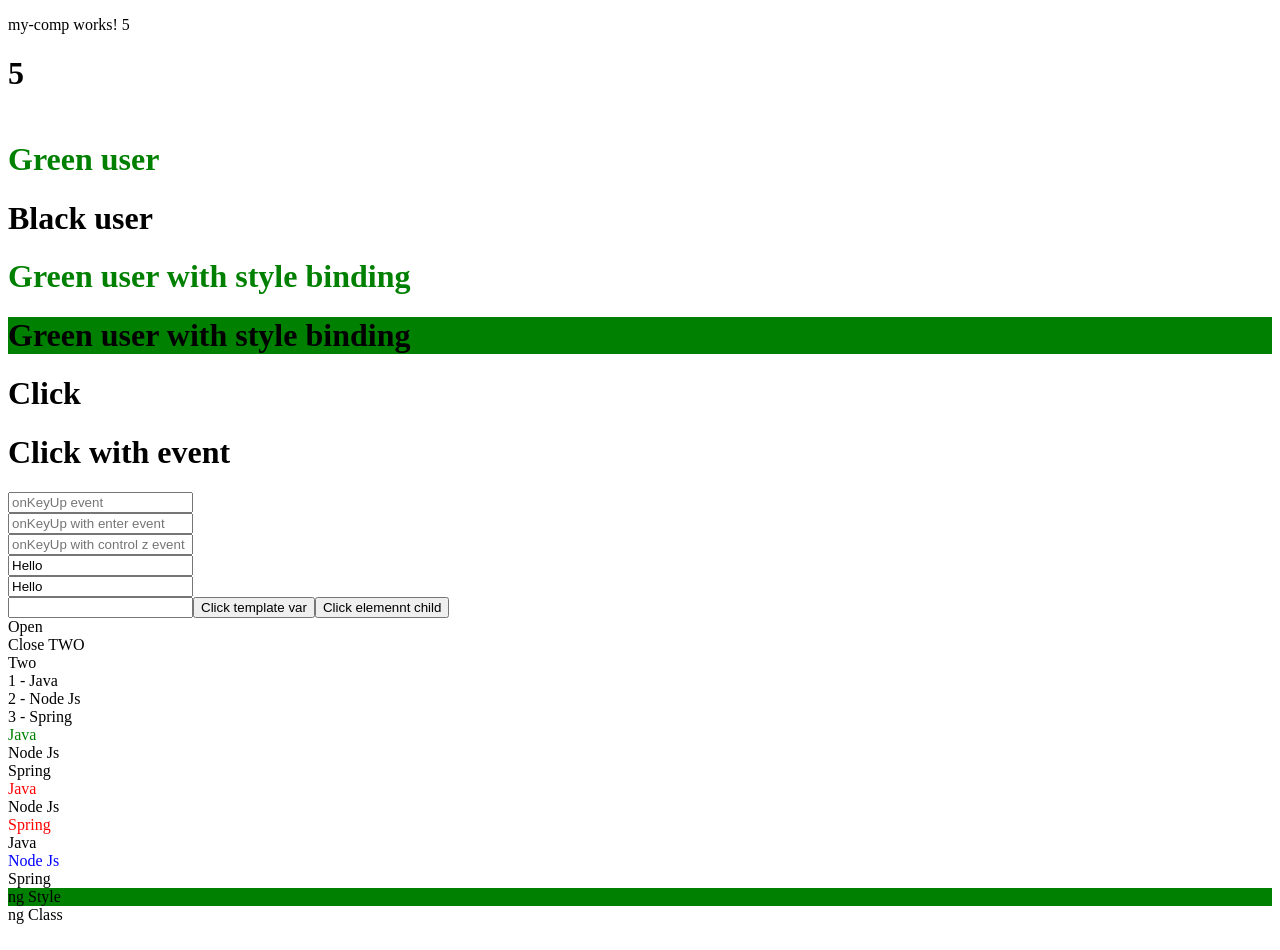
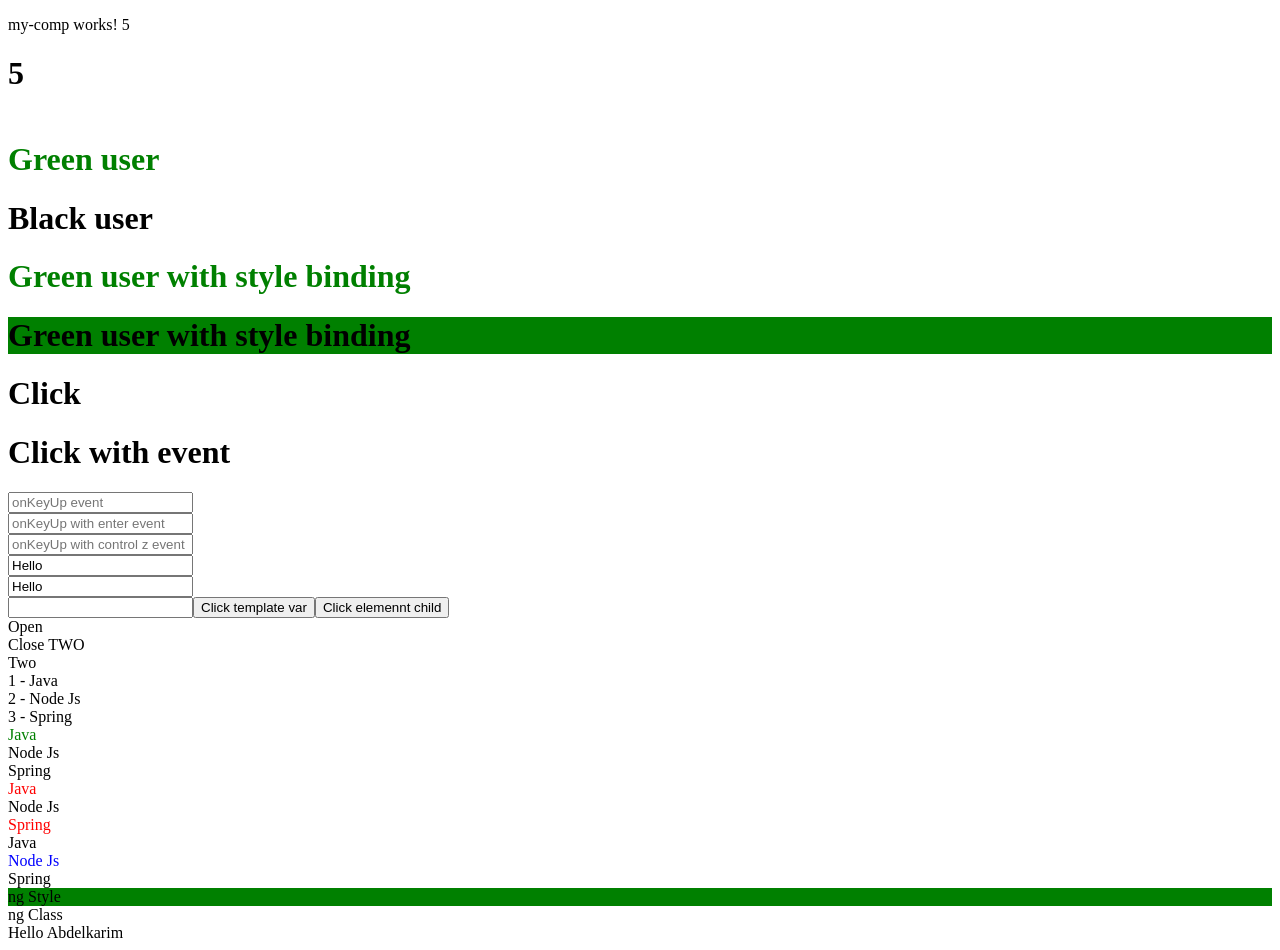
Before and after one commit to alahbabi/angular-course, an Angular app: page / in a window 1280 px wide. Built offline with nearby package versions, Linux system fonts and the light colour scheme.

Commit message:
ALI : ng-content

```diff
--- a/src/app/app.component.html
+++ b/src/app/app.component.html
@@ -1 +1,3 @@
-<app-my-comp></app-my-comp>
+<app-my-comp>
+  <ng-container class="abdelkarim">Hello Abdelkarim</ng-container>
+</app-my-comp>
--- a/src/app/my-comp/my-comp.component.html
+++ b/src/app/my-comp/my-comp.component.html
@@ -92,3 +92,5 @@
 <div [ngClass]="{
   'green': test
 }"> ng Class</div>
+
+<ng-content select=".abdelkarim"></ng-content>
```
